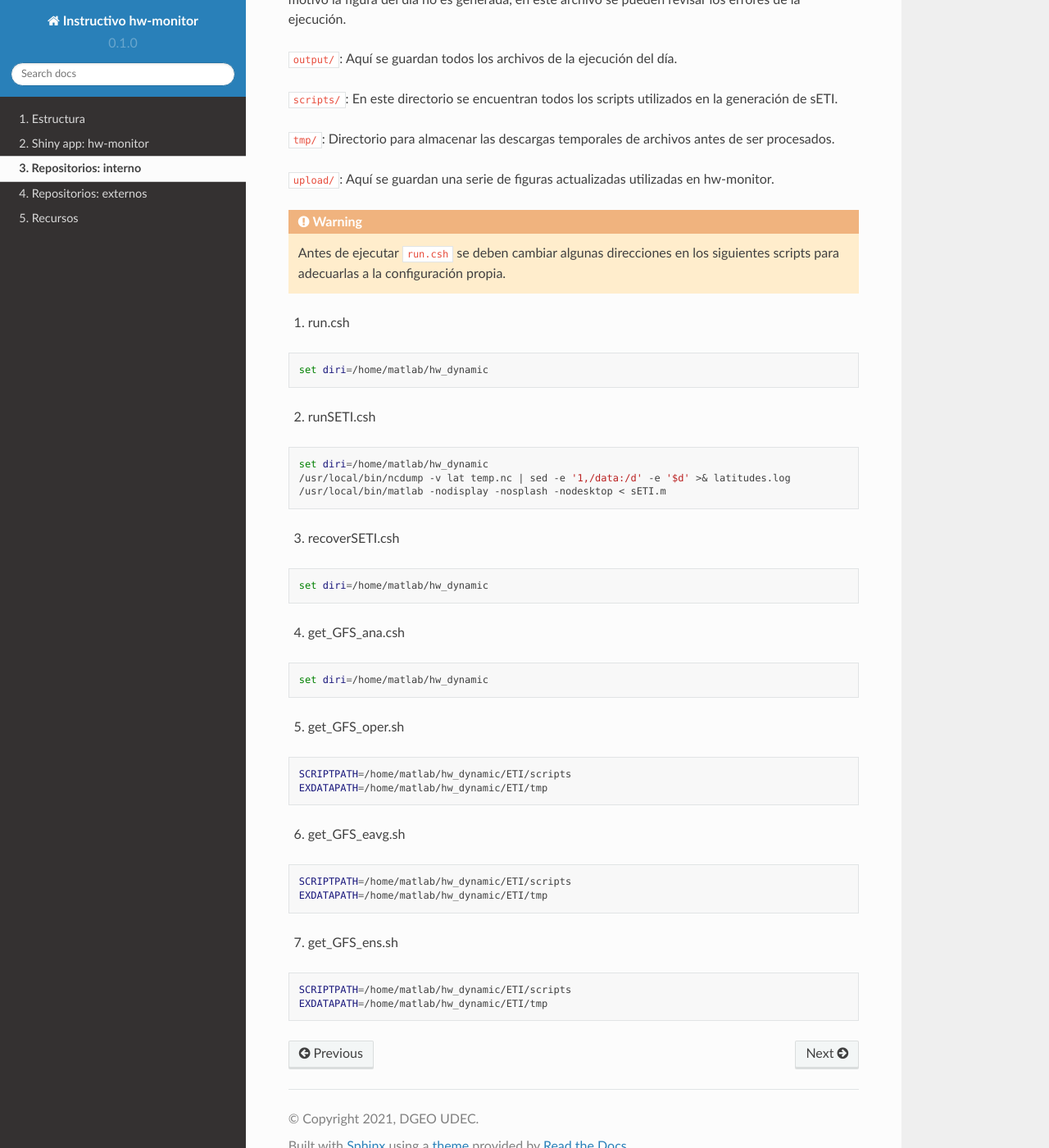
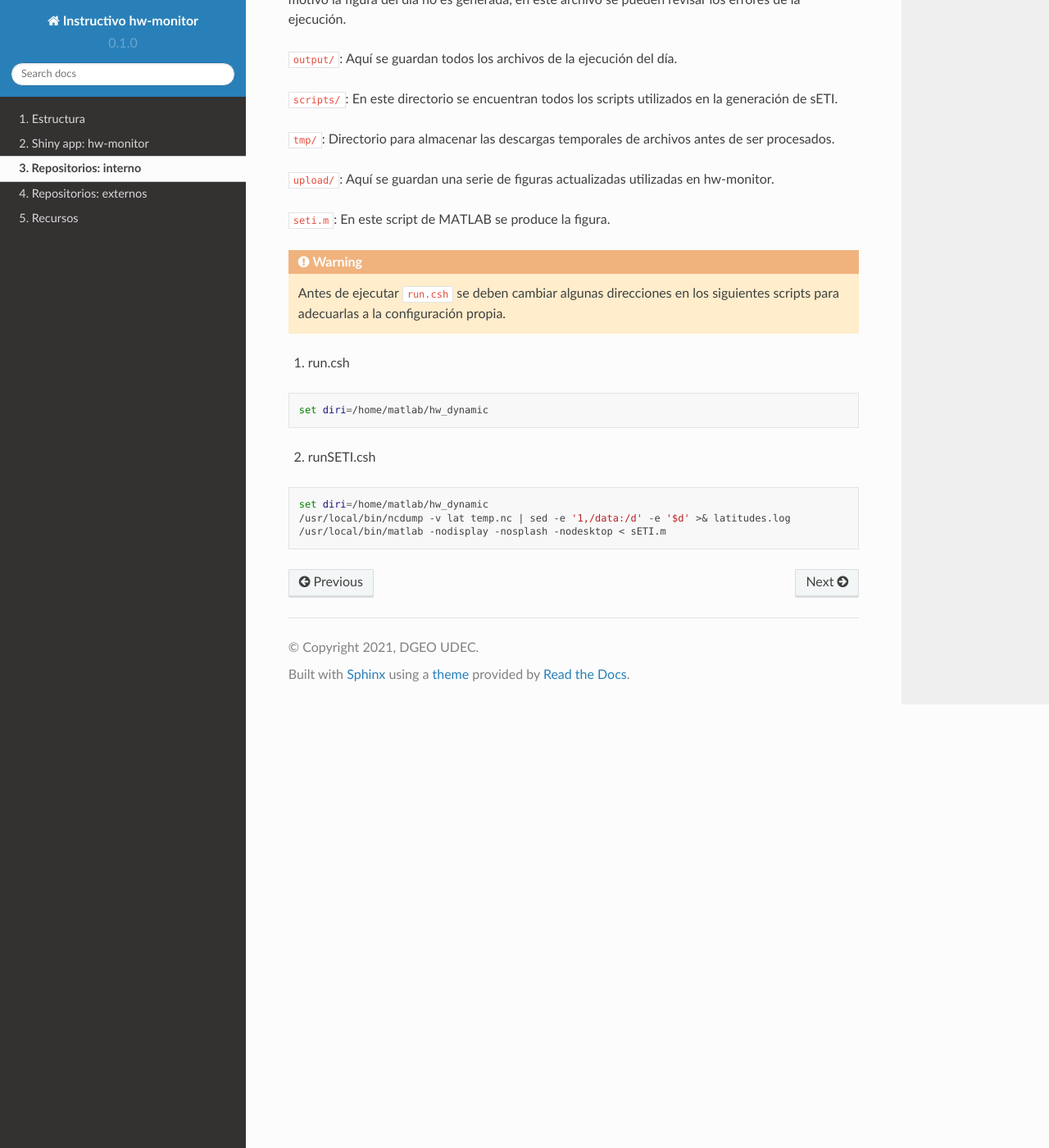
Before and after one commit to chsegura/rtd-tutorial, a Sphinx documentation site: the page built from docs/source/anexoA.rst, in a window 1280 px wide and 1400 px high, scrolled down 1430 px. Shown: the whole window at 82% size. Built offline with Sphinx 7.4.7 and the Read the Docs theme 2.0.0, drawn with Linux system fonts in a browser that asks for light colours.

Commit message:
Update anexoA.rst

```diff
--- a/docs/source/anexoA.rst
+++ b/docs/source/anexoA.rst
@@ -52,6 +52,8 @@ Los archivos y directorios de mayor importancia se detallan a continuación: ::
 
 ``upload/``: Aquí se guardan una serie de figuras actualizadas utilizadas en hw-monitor.
 
+``seti.m``:  En este script de MATLAB se produce la figura.
+
 .. warning::
 
    Antes de ejecutar ``run.csh`` se deben cambiar algunas direcciones en los siguientes scripts para adecuarlas a la configuración propia.
@@ -69,36 +71,3 @@ Los archivos y directorios de mayor importancia se detallan a continuación: ::
   set diri=/home/matlab/hw_dynamic
   /usr/local/bin/ncdump -v lat temp.nc | sed -e '1,/data:/d' -e '$d' >& latitudes.log
   /usr/local/bin/matlab -nodisplay -nosplash -nodesktop < sETI.m
-
-3) recoverSETI.csh
-
-.. code:: bash
-
-  set diri=/home/matlab/hw_dynamic
-
-4) get_GFS_ana.csh
-
-.. code:: bash
-
-  set diri=/home/matlab/hw_dynamic
-
-5) get_GFS_oper.sh
-
-.. code:: bash
-
-  SCRIPTPATH=/home/matlab/hw_dynamic/ETI/scripts
-  EXDATAPATH=/home/matlab/hw_dynamic/ETI/tmp
-
-6) get_GFS_eavg.sh
-
-.. code:: bash
-
-  SCRIPTPATH=/home/matlab/hw_dynamic/ETI/scripts
-  EXDATAPATH=/home/matlab/hw_dynamic/ETI/tmp
-
-7) get_GFS_ens.sh
-
-.. code:: bash
-
-  SCRIPTPATH=/home/matlab/hw_dynamic/ETI/scripts
-  EXDATAPATH=/home/matlab/hw_dynamic/ETI/tmp
```
